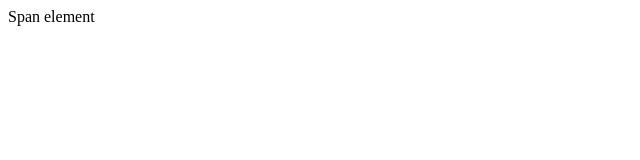
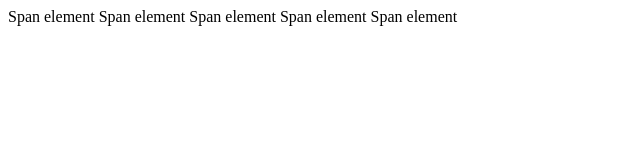
Before and after one commit to vt-test/novo1, a plain HTML site: page index.html in a window 1280 px wide. Shown: the whole page, without its empty margins (0-640 px from the left). Drawn offline with Linux system fonts and the light colour scheme.

Commit message:
promjena u index.html

```diff
--- a/index.html
+++ b/index.html
@@ -1 +1,5 @@
 <span>Span element</span>
+<span>Span element</span>
+<span>Span element</span>
+<span>Span element</span>
+<span>Span element</span>
```
